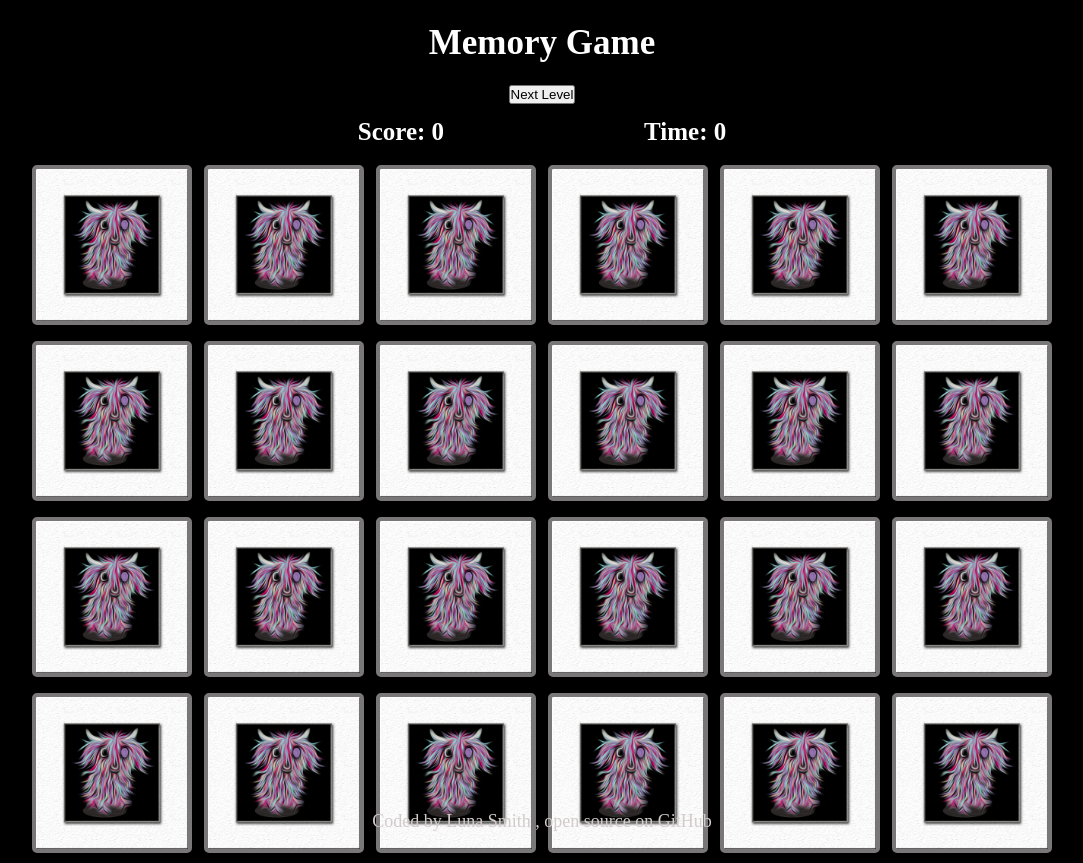
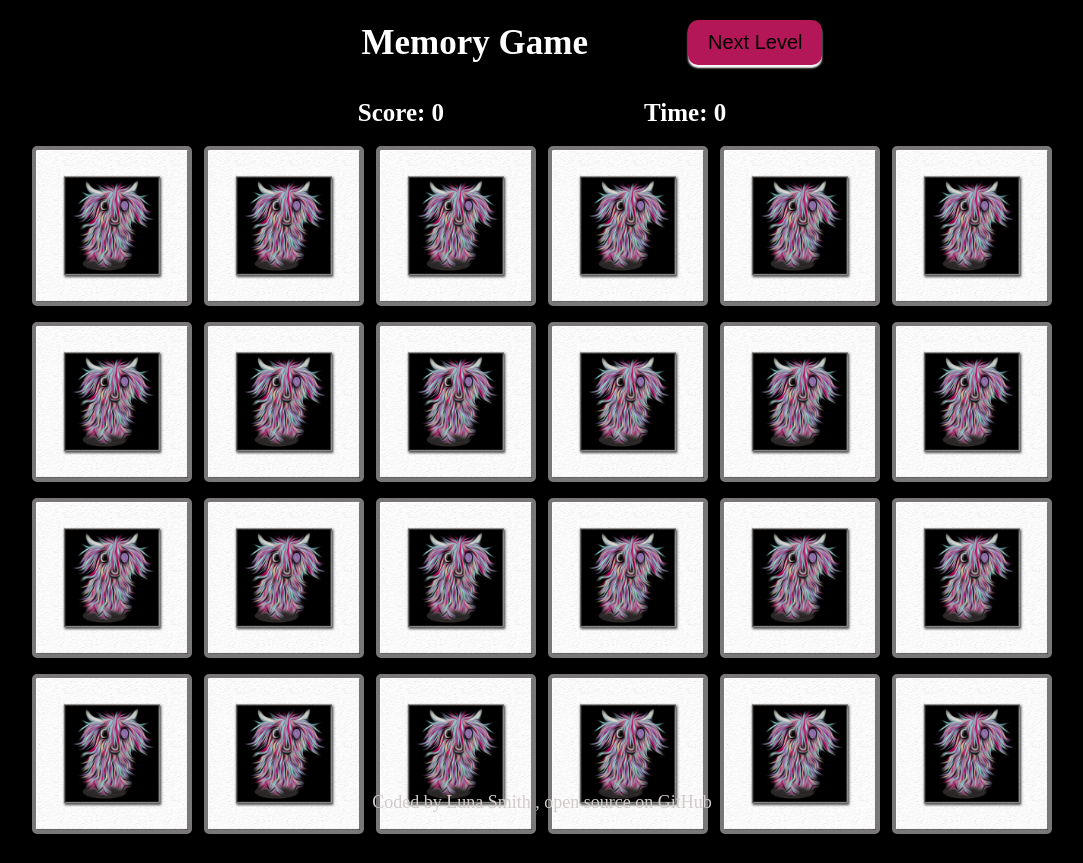
Before and after one commit to Lu-Smith/memory-game, a plain HTML site: page index.html in a window 1280 px wide. Shown: the whole page, without its empty margins (98-1181 px from the left). Drawn offline with Linux system fonts and the light colour scheme.

Commit message:
Updated style.css

```diff
--- a/style.css
+++ b/style.css
@@ -10,10 +10,34 @@ body {
     color: white;
 }
 
+header {
+    display: flex;
+    flex-direction: row;
+    align-items: center;
+    justify-content: center;
+}
+
 h1 {
-    margin: 20px 0;
+    margin: 20px 100px;
     font-size: 35px;
     line-height: 45px;
+}
+
+button {
+    padding: 10px 20px;
+    border-radius: 10px;
+    font-size: 20px;
+    line-height: 25px;
+    border: none;
+    background-color: #B41757;
+    box-shadow: 0 3px 2px white;
+    transition: all 200ms ease-in-out;
+}
+
+button:hover {
+    transform: translateY(5px);
+    background-color: #d3427c;
+    box-shadow: none
 }
 
 .display {
@@ -22,6 +46,7 @@ h1 {
     align-items: center;
     justify-content: center;
 }
+
 h3 {
     margin: 10px 100px;
     font-size: 25px;
```
